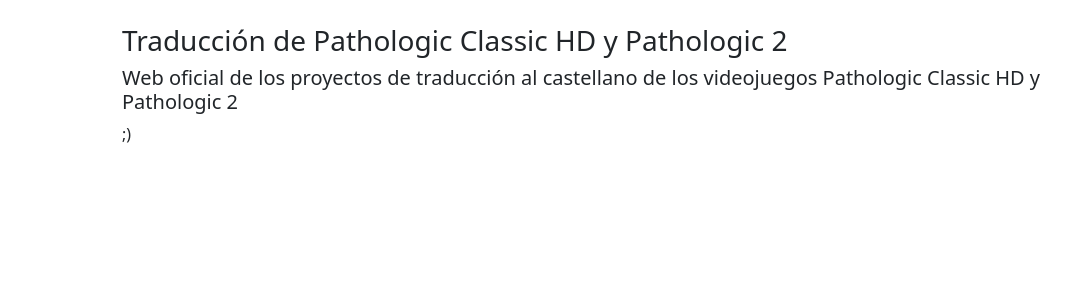
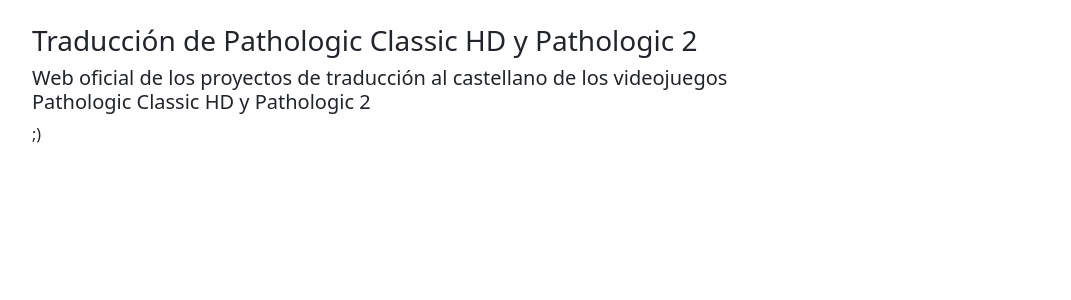
Before and after one commit to pathologic-es/pathologic-es.github.io, a Jekyll site: the page built from index.html, in a window 1280 px wide. Shown: the top 300 px of the page, without its empty margins (50-1121 px from the left). Built offline with Jekyll 4.4.1, drawn with Linux system fonts in a browser that asks for light colours.

Commit message:
Update default.html

```diff
--- a/_layouts/default.html
+++ b/_layouts/default.html
@@ -8,10 +8,14 @@
 	<link rel="stylesheet" href="{{ site.url }}/assets/styles.css" />
 	<body class="default">
 		<main>
-			<div class="container-sm w-75">
-				<h3>{{ site.title }}</h3>
-				<h5>{{ site.description }}</h5>
-				{{ content }}
+			<div class="container">
+				<div class="row">
+					<div class="col-md-8">
+						<h3>{{ site.title }}</h3>
+						<h5>{{ site.description }}</h5>
+						{{ content }}
+					</div>
+				</div>
 			</div>
 		</main>
 		<script src="https://cdn.jsdelivr.net/npm/bootstrap@5.0.0-beta1/dist/js/bootstrap.bundle.min.js" integrity="sha384-ygbV9kiqUc6oa4msXn9868pTtWMgiQaeYH7/t7LECLbyPA2x65Kgf80OJFdroafW" crossorigin="anonymous"></script>
```
